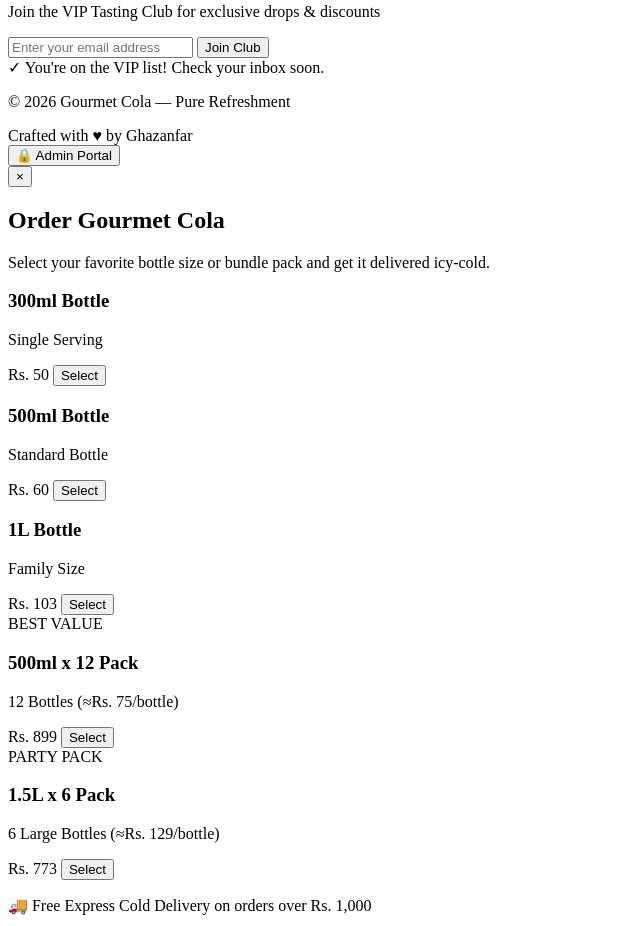
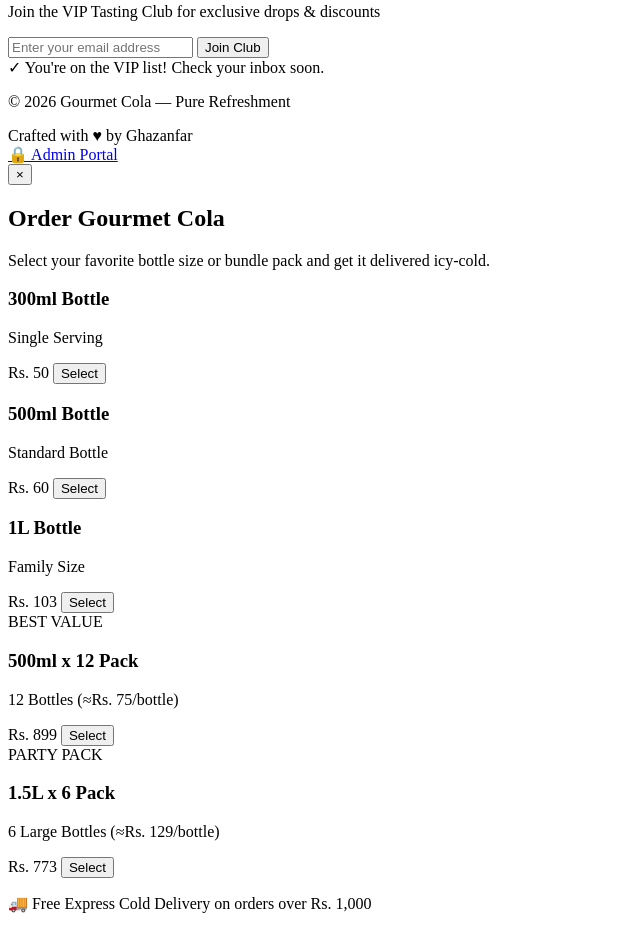
Before and after one commit to Goharali-web/gourmet-cola-test, a website built with Vite: page index.html in a window 1280 px wide. Shown: the part 1273-2199 px from the top of the page, without its empty margins (0-640 px from the left). Built offline with nearby package versions, Linux system fonts and the light colour scheme; a script that the page names is missing.

```diff
--- a/index.html
+++ b/index.html
@@ -251,9 +251,9 @@
         <span>by</span>
         <span class="creator-name">Ghazanfar</span>
       </div>
-      <button type="button" id="open-admin-link" class="footer-admin-link" onclick="openAdminModal()">
+      <a href="#admin" id="open-admin-link" class="footer-admin-link" onclick="openAdminModal()">
         <span class="lock-icon">🔒</span> Admin Portal
-      </button>
+      </a>
     </div>
   </footer>
 
```
